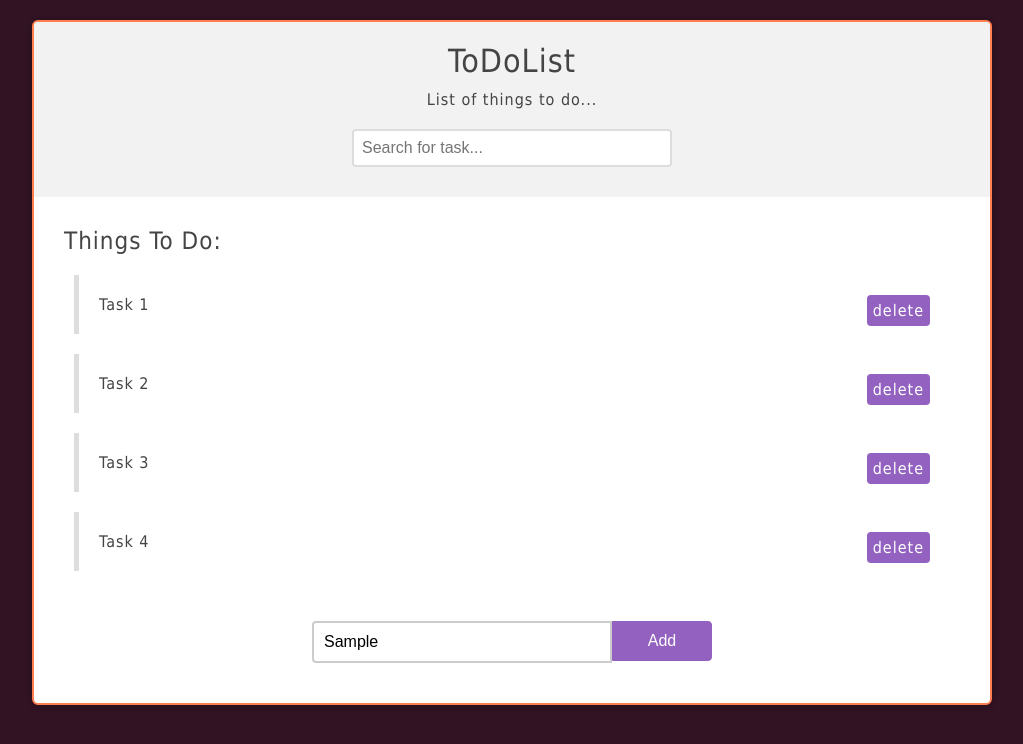
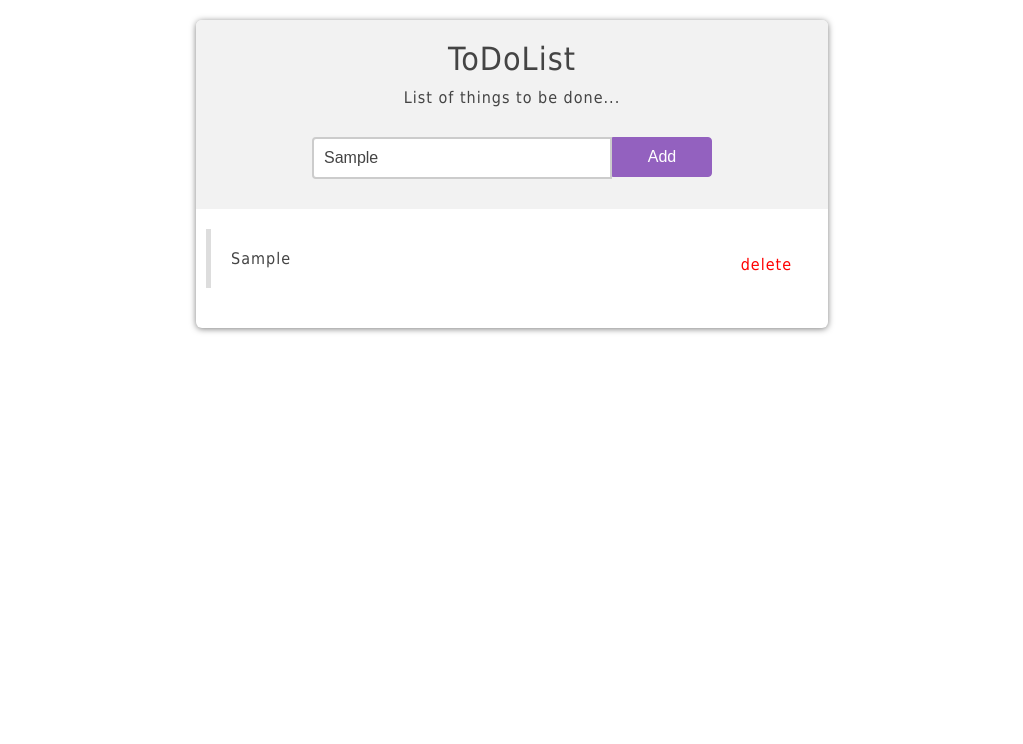
Before and after one commit to aleksandriprifti/alex, a plain HTML site: page index.html in a window 1280 px wide. Both pictures are taken after typing "Sample" into the empty fields and a click on the button "Add". Shown: the whole page, without its empty margins (128-1151 px from the left). Drawn offline with Linux system fonts and the light colour scheme.

Commit message:
Modify add task & delete task

```diff
--- a/app.js
+++ b/app.js
@@ -1,32 +1,40 @@
-// Change the bg color based on offsetX & offsetY properties
-document.body.addEventListener("mouseover", e => {
-  let x = e.offsetX;
-  let y = e.offsetY;
-  let divBg = document.querySelector("window");
-  document.body.style.backgroundColor = `rgb(${x}, ${y}, 35)`;
+// Adding a new task
+const addForm = document.forms["add-task"];
+
+addForm.addEventListener("submit", e => {
+  // Prevent the default behaviour of the submit event
+  e.preventDefault();
+
+  let inputValue = addForm.querySelector('input[type="text"]').value;
+
+  // create element
+  const li = document.createElement("li");
+  const bookName = document.createElement("span");
+  const deleteBtn = document.createElement("span");
+
+  // add content
+  bookName.textContent = inputValue;
+  bookName.className = "name";
+  deleteBtn.textContent = "delete";
+  deleteBtn.className = "delete";
+
+  // append span elements to ul
+  li.appendChild(bookName);
+  li.appendChild(deleteBtn);
+
+  list.appendChild(li);
+
+  //inputValue.setAttribute("value", " ");
+  inputValue = " ";
 });
 
-// Delete task from list - Add event to the delete button in order to delete task from the list
-const list = document.querySelector('#book-list ul');
+// Delete task from list - In this case I have made use of event bubbling. Event is added to
+//  the ul element and trigered form the innermost target element
+const list = document.querySelector("#book-list ul");
 
-list.addEventListener('click', (e) => {
-
-    if(e.target.className == 'delete'){
-        const li = e.target.parentElement;
-        list.removeChild(li);
-    }
+list.addEventListener("click", e => {
+  if (e.target.className == "delete") {
+    const li = e.target.parentElement;
+    list.removeChild(li);
+  }
 });
-
-// Adding a new task
-
-const addForm = document.forms['add-task'];
-
-addForm.addEventListener('submit', (e) => {
-   e.preventDefault();
-
-   const inputValue = addForm.querySelector('input[type="text"]').value;
-
-   console.log(inputValue);
-});
-
-//console.log(formList['add-task']);
--- a/index.html
+++ b/index.html
@@ -12,16 +12,19 @@
         <header>
             <div id="page-banner">
                 <h1 class="title">ToDoList</h1>
-                <p>List of things to do...</p>
-                <form id="search-books">
+                <p>List of things to be done...</p>
+                <!-- <form id="search-books">
                     <input type="text" placeholder="Search for task..." />
+                </form> -->
+                <form id="add-task">
+                    <input type="text" placeholder="Add a task..." value="" />
+                    <button>Add</button>
                 </form>
             </div>
         </header>
         <div id="book-list">
-            <h2 class="title">Things To Do:</h2>
             <ul>
-                <li>
+                <!-- <li>
                     <span class="name">Task 1</span>
                     <span class="delete">delete</span>
                 </li>
@@ -36,13 +39,10 @@
                 <li>
                     <span class="name">Task 4</span>
                     <span class="delete">delete</span>
-                </li>
+                </li> -->
             </ul>
         </div>
-        <form id="add-task">
-            <input type="text" placeholder="Add a task..." />
-            <button>Add</button>
-        </form>
+
 
     </div>
     <script src="app.js"></script>
--- a/style.css
+++ b/style.css
@@ -10,15 +10,15 @@ h2 {
 }
 
 #wrapper {
-  width: 90%;
+  width: 50%;
   max-width: 960px;
   margin: 20px auto;
   border-radius: 6px;
-  box-shadow: 0px 1px 6px rgba(0, 0, 0, 0.2);
+  box-shadow: 0px 1px 6px rgba(0, 0, 0, 0.5);
   box-sizing: border-box;
   padding: 0 0 20px;
   overflow: hidden;
-  border: 2px solid coral;
+  /* border: 2px solid coral; */
   background: #fff;
 }
 
@@ -49,7 +49,7 @@ h2 {
 #book-list,
 #add-book,
 #tabbed-content {
-  margin: 30px;
+  margin: 0;
 }
 
 #book-list ul,
@@ -69,17 +69,23 @@ h2 {
   box-shadow: 0px 1px 6px rgba(0, 0, 0, 0.2);
 }
 
+#book-list li:hover {
+  display: block;
+  color: red;
+}
+
 .delete {
   float: right;
-  background: #9361bf;
+  background: white;
   padding: 6px;
-  border-radius: 4px;
+  border-radius: 50%;
   cursor: pointer;
-  color: white;
+  color: red;
+  /* display: none; */
 }
 
-.delete:hover {
-  background: #4d4d4d;
+#book-list li .delete:hover {
+  color: black;
 }
 
 #add-task {
```
